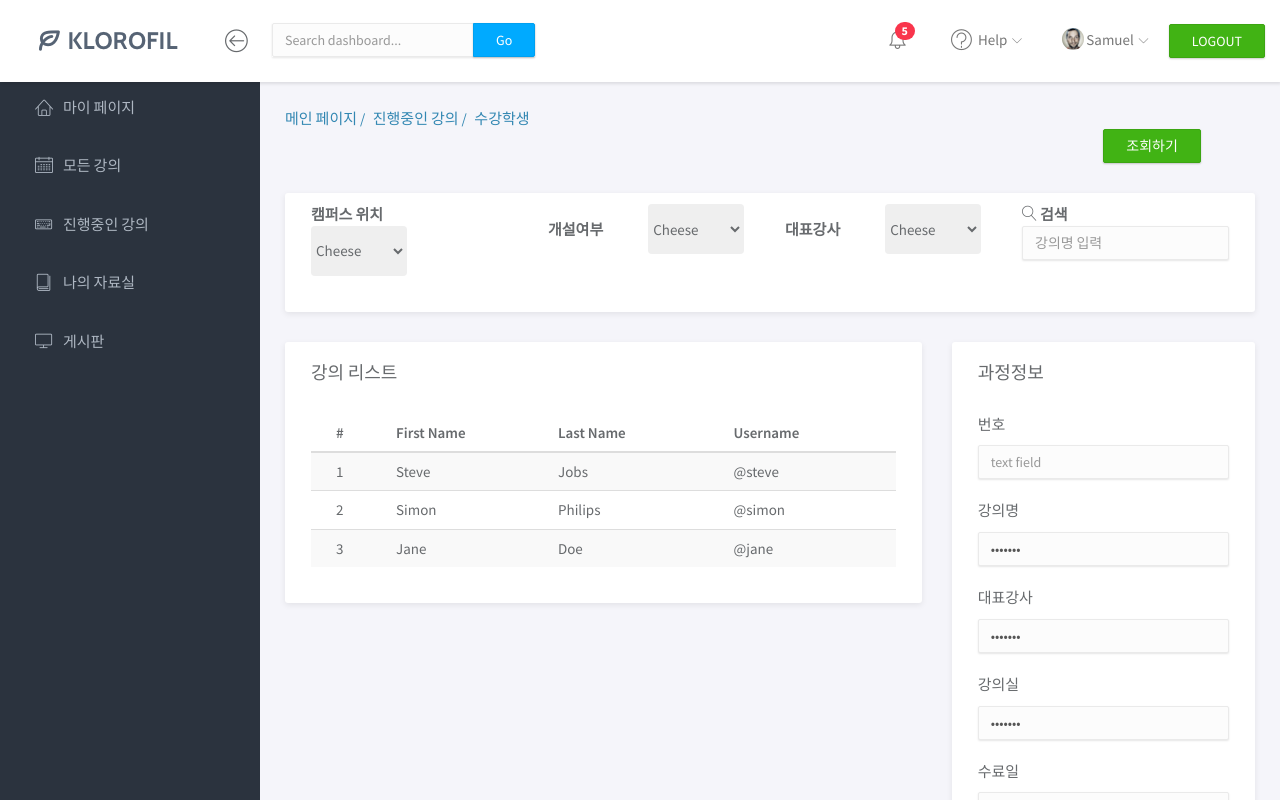
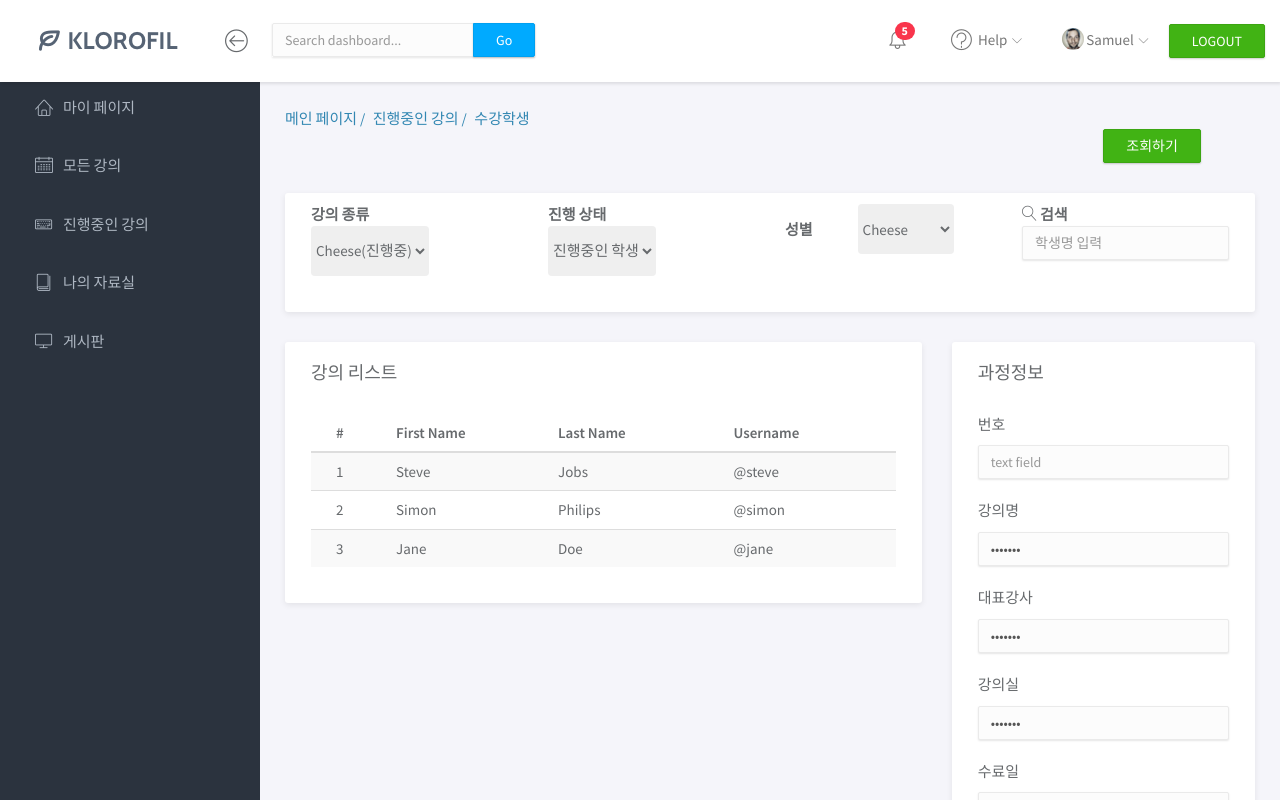
Before and after one commit to BangJeongBin/wizian_mentorship_project, a Next.js app in the folder wizian-next/: page /course/courseStudent in a window 1280 px wide. Shown: the top 800 px of the page. Built offline with nearby package versions, Linux system fonts and the light colour scheme; some icons are missing.

Commit message:
CourseStudent header 수정

```diff
--- a/wizian-next/src/app/(app)/course/courseStudent/page.js
+++ b/wizian-next/src/app/(app)/course/courseStudent/page.js
@@ -16,9 +16,9 @@ const CourseStudent = () => {
                 <div id="toastr-demo" className="panel col">
                     <div className="panel-body row">
                         <div className="col-md-3">
-                            <strong>캠퍼스 위치</strong>&emsp;&emsp;&emsp;
+                            <strong>강의 종류</strong>&emsp;&emsp;&emsp;
                             <select className="navbar">
-                                <option value="cheese">Cheese</option>
+                                <option value="cheese">Cheese(진행중)</option>
                                 <option value="tomatoes">Tomatoes</option>
                                 <option value="mozarella">Mozzarella</option>
                                 <option value="mushrooms">Mushrooms</option>
@@ -28,10 +28,10 @@ const CourseStudent = () => {
                         </div>
 
                         <div className="col-md-3">
-                            <strong>개설여부</strong>&emsp;&emsp;&emsp;
+                            <strong>진행 상태</strong>&emsp;&emsp;&emsp;
                             <select className="navbar">
-                                <option value="cheese">Cheese</option>
-                                <option value="tomatoes">Tomatoes</option>
+                                <option value="cheese">진행중인 학생</option>
+                                <option value="tomatoes">수료한 학생</option>
                                 <option value="mozarella">Mozzarella</option>
                                 <option value="mushrooms">Mushrooms</option>
                                 <option value="pepperoni">Pepperoni</option>
@@ -40,7 +40,7 @@ const CourseStudent = () => {
                         </div>
 
                         <div className="col-md-3">
-                            <strong>대표강사</strong>&emsp;&emsp;&emsp;
+                            <strong>성별</strong>&emsp;&emsp;&emsp;
                             <select className="navbar">
                                 <option value="cheese">Cheese</option>
                                 <option value="tomatoes">Tomatoes</option>
@@ -53,7 +53,7 @@ const CourseStudent = () => {
 
                         <div className="col-md-3">
                             <strong><i className="lnr lnr-magnifier"></i> 검색</strong>
-                            <input type="text" className="form-control" placeholder="강의명 입력"/>
+                            <input type="text" className="form-control" placeholder="학생명 입력"/>
                         </div>
                     </div>
                 </div>
```
